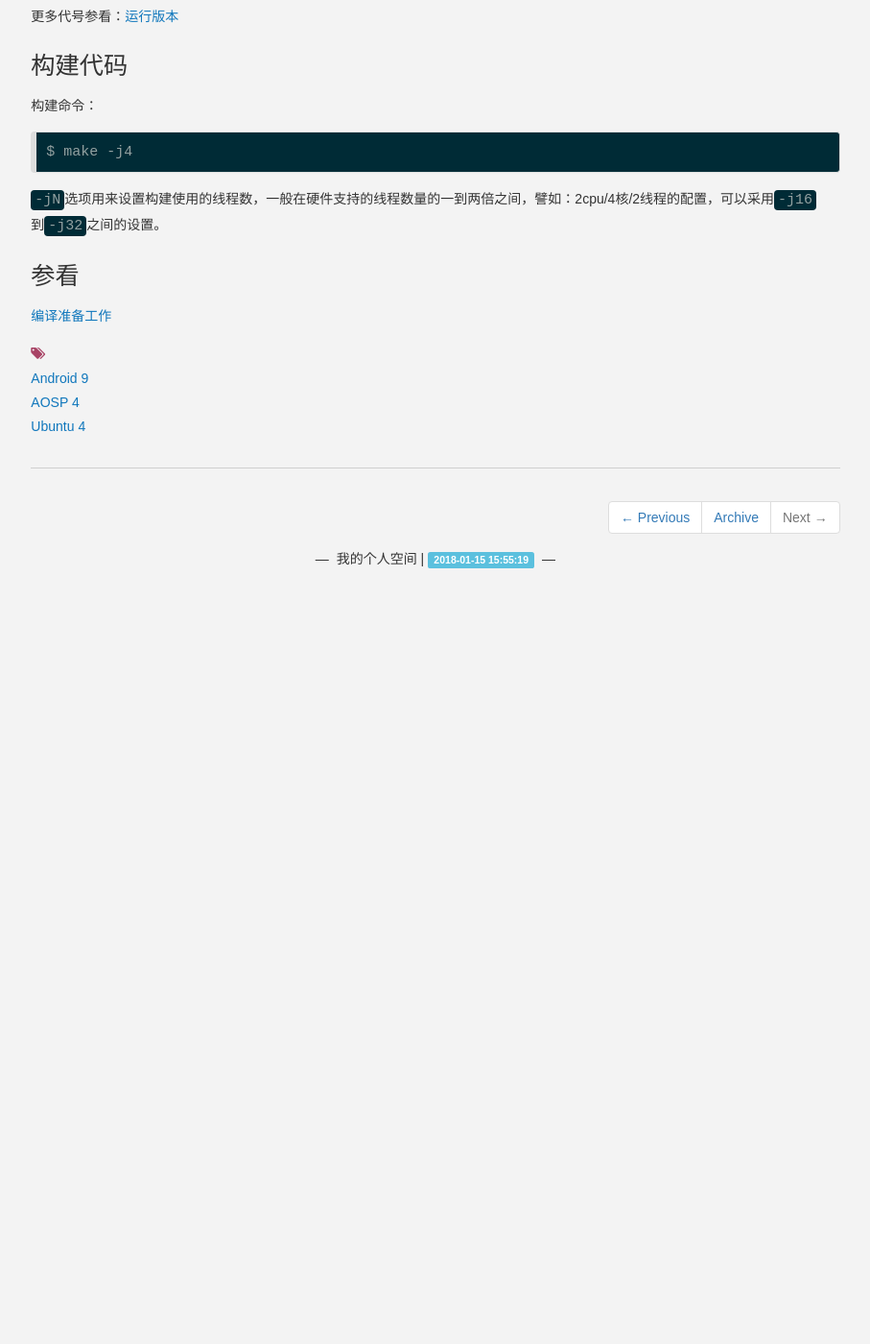
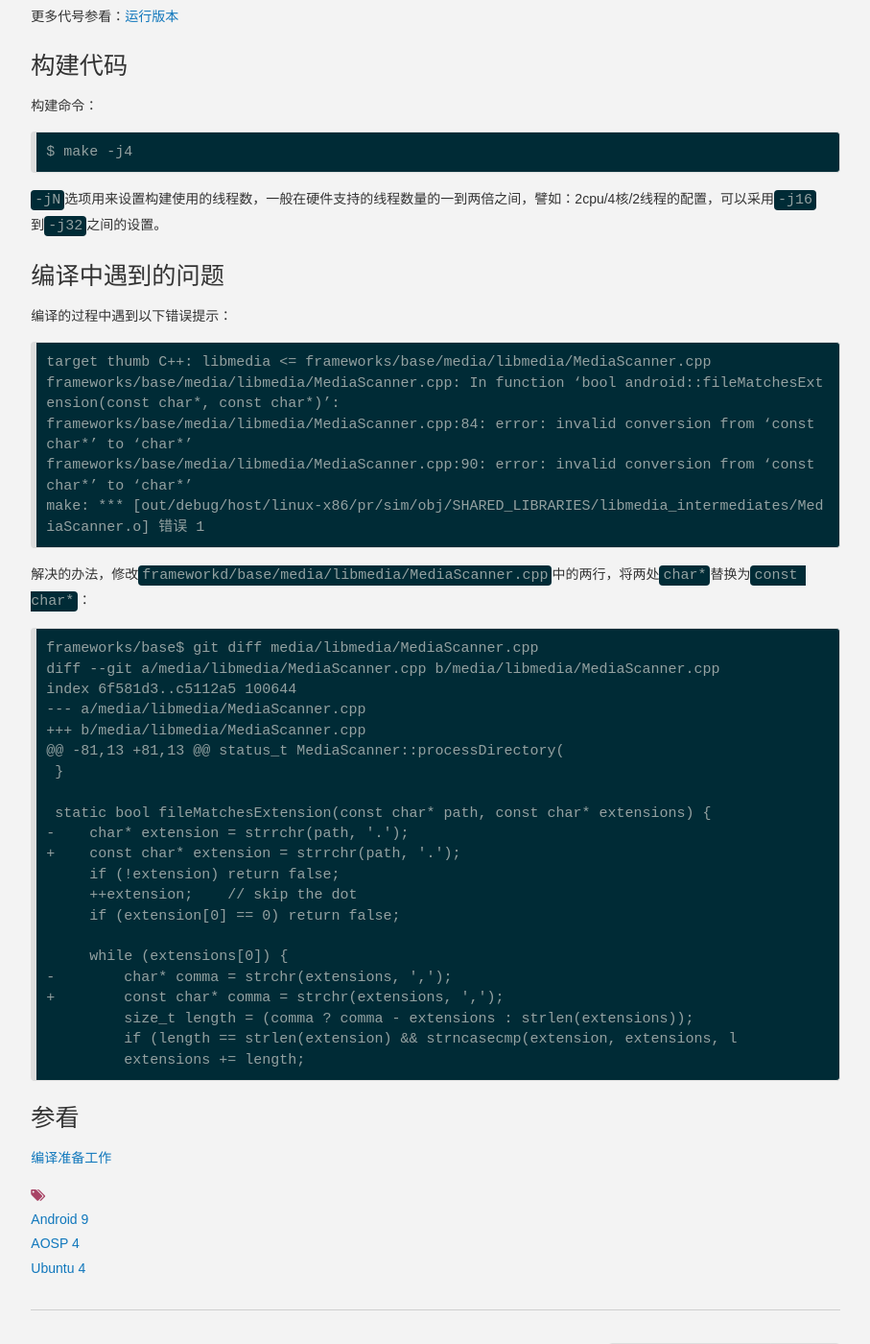
Before and after one commit to daemon369/daemon369.github.io, a Jekyll site: the page built from _posts/2018-01-11-01-aosp-2.3-003-build-aosp-code.md, in a window 1280 px wide and 1400 px high, scrolled down 1212 px. Shown: the whole window at 96% size, without its empty margins (186-1093 px from the left). Built offline with Jekyll 4.4.1, drawn with Linux system fonts in a browser that asks for light colours; nearby versions of some CDN libraries; comment, search, counter and statistics services are not loaded; before the commit the page ends 1842 px from its top, so only the background shows below that.

Commit message:
build aosp code

```diff
--- a/_posts/2018-01-11-01-aosp-2.3-003-build-aosp-code.md
+++ b/_posts/2018-01-11-01-aosp-2.3-003-build-aosp-code.md
@@ -65,6 +65,40 @@ date: 2018-01-11 23:51:00
 
 `-jN`选项用来设置构建使用的线程数，一般在硬件支持的线程数量的一到两倍之间，譬如：2cpu/4核/2线程的配置，可以采用`-j16`到`-j32`之间的设置。
 
+# 编译中遇到的问题
+
+编译的过程中遇到以下错误提示：
+
+    target thumb C++: libmedia <= frameworks/base/media/libmedia/MediaScanner.cpp
+    frameworks/base/media/libmedia/MediaScanner.cpp: In function ‘bool android::fileMatchesExtension(const char*, const char*)’:
+    frameworks/base/media/libmedia/MediaScanner.cpp:84: error: invalid conversion from ‘const char*’ to ‘char*’
+    frameworks/base/media/libmedia/MediaScanner.cpp:90: error: invalid conversion from ‘const char*’ to ‘char*’
+    make: *** [out/debug/host/linux-x86/pr/sim/obj/SHARED_LIBRARIES/libmedia_intermediates/MediaScanner.o] 错误 1
+
+解决的办法，修改`frameworkd/base/media/libmedia/MediaScanner.cpp`中的两行，将两处`char*`替换为`const char*`：
+
+    frameworks/base$ git diff media/libmedia/MediaScanner.cpp
+    diff --git a/media/libmedia/MediaScanner.cpp b/media/libmedia/MediaScanner.cpp
+    index 6f581d3..c5112a5 100644
+    --- a/media/libmedia/MediaScanner.cpp
+    +++ b/media/libmedia/MediaScanner.cpp
+    @@ -81,13 +81,13 @@ status_t MediaScanner::processDirectory(
+     }
+
+     static bool fileMatchesExtension(const char* path, const char* extensions) {
+    -    char* extension = strrchr(path, '.');
+    +    const char* extension = strrchr(path, '.');
+         if (!extension) return false;
+         ++extension;    // skip the dot
+         if (extension[0] == 0) return false;
+
+         while (extensions[0]) {
+    -        char* comma = strchr(extensions, ',');
+    +        const char* comma = strchr(extensions, ',');
+             size_t length = (comma ? comma - extensions : strlen(extensions));
+             if (length == strlen(extension) && strncasecmp(extension, extensions, l
+             extensions += length;
+
 # 参看
 
 [编译准备工作](https://source.android.com/source/building)
```
